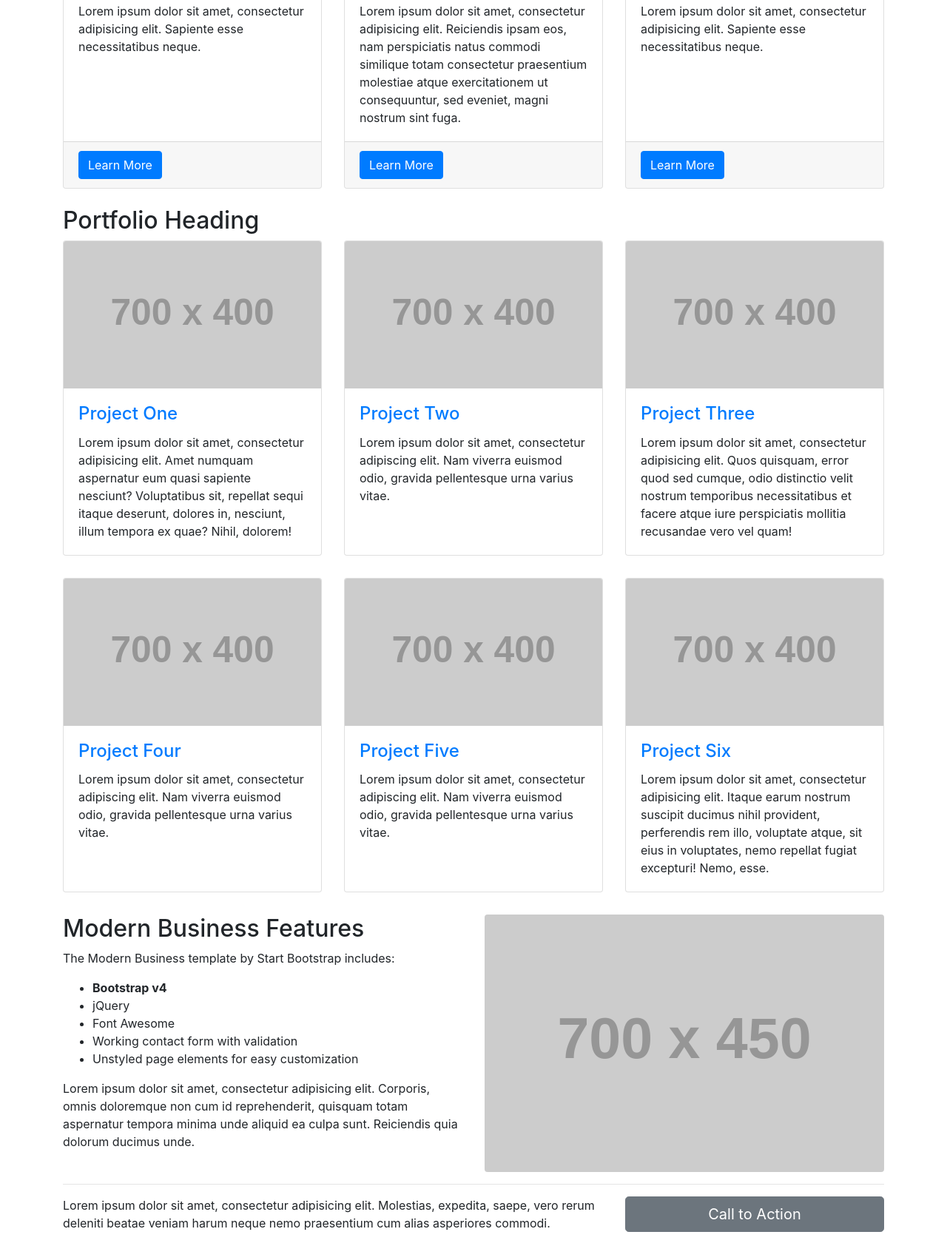
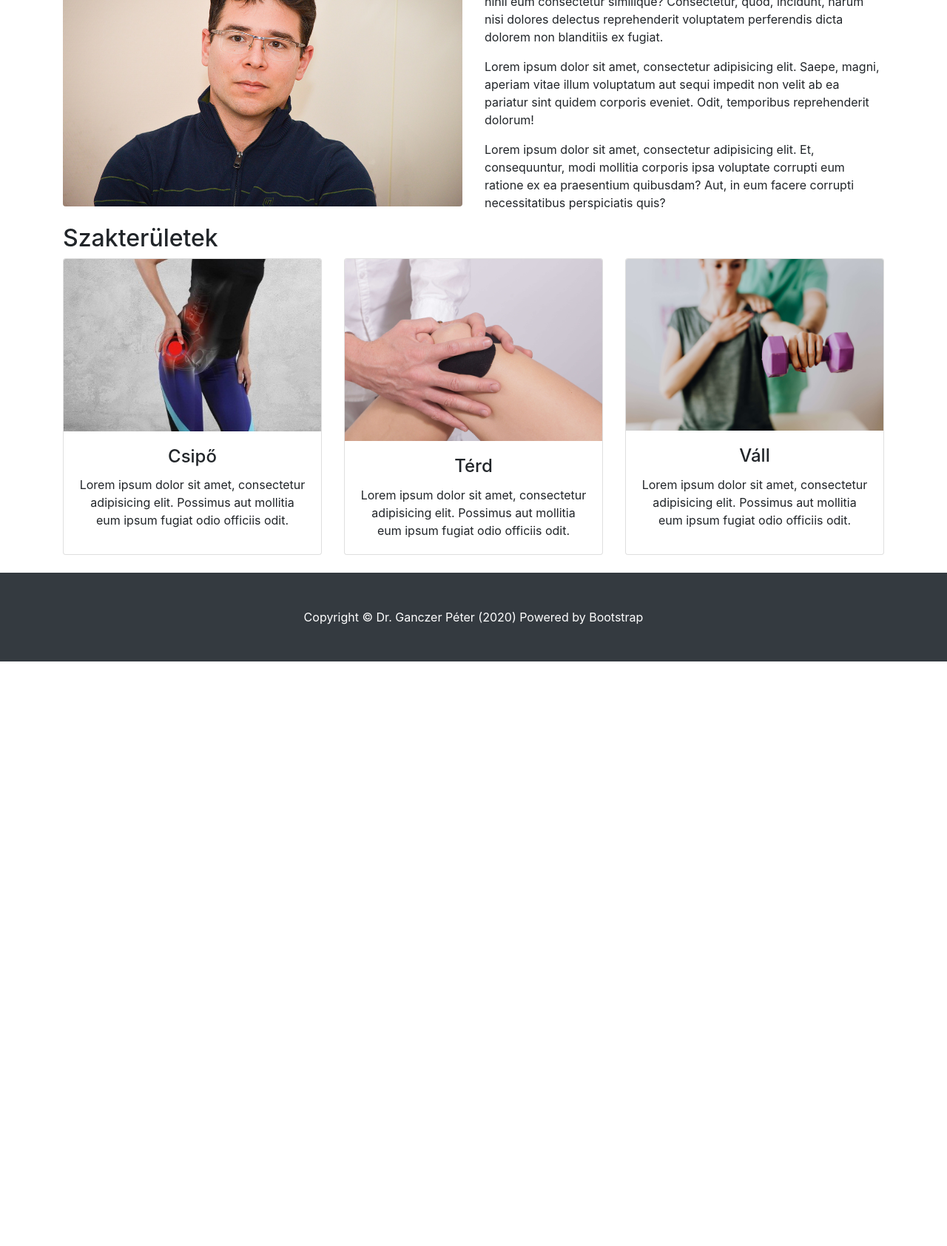
Before and after one commit to petergabor73/dr-ganczer, a website: page index.html in a window 1280 px wide. Shown: the part 744-2428 px from the top of the page at 74% size. After the commit the page ends 1638 px from the top, so only its background shows below. Drawn offline with Linux system fonts and the light colour scheme; placeholder pictures from the web are drawn by us; a web font is replaced by a local one.

Commit message:
Update index.html
Kezdolap tartalmi resze.

```diff
--- a/index.html
+++ b/index.html
@@ -124,24 +124,24 @@
       </ol>
       <div class="carousel-inner" role="listbox">
         <!-- Slide One - Set the background image for this slide in the line below -->
-        <div class="carousel-item active" style="background-image: url('http://placehold.it/1900x1080')">
+        <div class="carousel-item active" style="background-image: url('pictures/csipofajdalom.jpg')">
           <div class="carousel-caption d-none d-md-block">
-            <h3>First Slide</h3>
-            <p>This is a description for the first slide.</p>
+            <h2>Csipő</h2>
+            <p>A csipőhöz a legfontosabb kiemelendő rész.</p>
           </div>
         </div>
         <!-- Slide Two - Set the background image for this slide in the line below -->
-        <div class="carousel-item" style="background-image: url('http://placehold.it/1900x1080')">
+        <div class="carousel-item" style="background-image: url('pictures/terd-szorit.jpg')">
           <div class="carousel-caption d-none d-md-block">
-            <h3>Second Slide</h3>
-            <p>This is a description for the second slide.</p>
+            <h2>Térd</h2>
+            <p>A térdhez a legfontosabb kiemelendő rész.</p>
           </div>
         </div>
         <!-- Slide Three - Set the background image for this slide in the line below -->
-        <div class="carousel-item" style="background-image: url('http://placehold.it/1900x1080')">
+        <div class="carousel-item" style="background-image: url('pictures/nyak-kozel.jpg')">
           <div class="carousel-caption d-none d-md-block">
-            <h3>Third Slide</h3>
-            <p>This is a description for the third slide.</p>
+            <h2>Váll</h2>
+            <p>A vállhoz a legfontosabb kiemelendő rész.</p>
           </div>
         </div>
       </div>
@@ -156,166 +156,78 @@
     </div>
   </header>
 
+
   <!-- Page Content -->
   <div class="container">
 
-    <h1 class="my-4">Welcome to Modern Business</h1>
+    <!-- Page Heading/Breadcrumbs -->
+    <h1 class="mt-4 mb-3">Magamról...</h1>
 
-    <!-- Marketing Icons Section -->
+    <!-- Intro Content -->
+    <div class="row">
+      <div class="col-lg-6">
+        <img class="img-fluid rounded mb-4" src="pictures/dr-ganczer-peter.jpg" alt="Dr. Ganczer Péter">
+      </div>
+      <div class="col-lg-6">
+        <h2>Bemutatkozás</h2>
+        <p>Lorem ipsum dolor sit amet, consectetur adipisicing elit. Sed voluptate nihil eum consectetur similique? Consectetur, quod, incidunt, harum nisi dolores delectus reprehenderit voluptatem perferendis dicta dolorem non blanditiis ex fugiat.</p>
+        <p>Lorem ipsum dolor sit amet, consectetur adipisicing elit. Saepe, magni, aperiam vitae illum voluptatum aut sequi impedit non velit ab ea pariatur sint quidem corporis eveniet. Odit, temporibus reprehenderit dolorum!</p>
+        <p>Lorem ipsum dolor sit amet, consectetur adipisicing elit. Et, consequuntur, modi mollitia corporis ipsa voluptate corrupti eum ratione ex ea praesentium quibusdam? Aut, in eum facere corrupti necessitatibus perspiciatis quis?</p>
+      </div>
+    </div>
+    <!-- /.row -->
+
+    <!-- Team Members -->
+    <h2>Szakterületek</h2>
+
     <div class="row">
       <div class="col-lg-4 mb-4">
-        <div class="card h-100">
-          <h4 class="card-header">Card Title</h4>
+        <div class="card h-100 text-center">
+          <img class="card-img-top" src="pictures/csipofajdalom.jpg" alt="">
           <div class="card-body">
-            <p class="card-text">Lorem ipsum dolor sit amet, consectetur adipisicing elit. Sapiente esse necessitatibus neque.</p>
+            <h4 class="card-title">Csipő</h4>
+            <!-- <h6 class="card-subtitle mb-2 text-muted">Position</h6> -->
+            <p class="card-text">Lorem ipsum dolor sit amet, consectetur adipisicing elit. Possimus aut mollitia eum ipsum fugiat odio officiis odit.</p>
           </div>
-          <div class="card-footer">
-            <a href="#" class="btn btn-primary">Learn More</a>
-          </div>
+
         </div>
       </div>
       <div class="col-lg-4 mb-4">
-        <div class="card h-100">
-          <h4 class="card-header">Card Title</h4>
+        <div class="card h-100 text-center">
+          <img class="card-img-top" src="pictures/terd-szorit.jpg" alt="">
           <div class="card-body">
-            <p class="card-text">Lorem ipsum dolor sit amet, consectetur adipisicing elit. Reiciendis ipsam eos, nam perspiciatis natus commodi similique totam consectetur praesentium molestiae atque exercitationem ut consequuntur, sed eveniet, magni nostrum sint fuga.</p>
+            <h4 class="card-title">Térd</h4>
+            <!-- <h6 class="card-subtitle mb-2 text-muted">Position</h6> -->
+            <p class="card-text">Lorem ipsum dolor sit amet, consectetur adipisicing elit. Possimus aut mollitia eum ipsum fugiat odio officiis odit.</p>
           </div>
-          <div class="card-footer">
-            <a href="#" class="btn btn-primary">Learn More</a>
-          </div>
+
         </div>
       </div>
       <div class="col-lg-4 mb-4">
-        <div class="card h-100">
-          <h4 class="card-header">Card Title</h4>
+        <div class="card h-100 text-center">
+          <img class="card-img-top" src="pictures/Vall-sulyzo.jpg" alt="">
           <div class="card-body">
-            <p class="card-text">Lorem ipsum dolor sit amet, consectetur adipisicing elit. Sapiente esse necessitatibus neque.</p>
+            <h4 class="card-title">Váll</h4>
+            <!-- <h6 class="card-subtitle mb-2 text-muted">Position</h6> -->
+            <p class="card-text">Lorem ipsum dolor sit amet, consectetur adipisicing elit. Possimus aut mollitia eum ipsum fugiat odio officiis odit.</p>
           </div>
-          <div class="card-footer">
-            <a href="#" class="btn btn-primary">Learn More</a>
-          </div>
+
         </div>
       </div>
     </div>
     <!-- /.row -->
 
-    <!-- Portfolio Section -->
-    <h2>Portfolio Heading</h2>
-
-    <div class="row">
-      <div class="col-lg-4 col-sm-6 portfolio-item">
-        <div class="card h-100">
-          <a href="#"><img class="card-img-top" src="http://placehold.it/700x400" alt=""></a>
-          <div class="card-body">
-            <h4 class="card-title">
-              <a href="#">Project One</a>
-            </h4>
-            <p class="card-text">Lorem ipsum dolor sit amet, consectetur adipisicing elit. Amet numquam aspernatur eum quasi sapiente nesciunt? Voluptatibus sit, repellat sequi itaque deserunt, dolores in, nesciunt, illum tempora ex quae? Nihil, dolorem!</p>
-          </div>
-        </div>
-      </div>
-      <div class="col-lg-4 col-sm-6 portfolio-item">
-        <div class="card h-100">
-          <a href="#"><img class="card-img-top" src="http://placehold.it/700x400" alt=""></a>
-          <div class="card-body">
-            <h4 class="card-title">
-              <a href="#">Project Two</a>
-            </h4>
-            <p class="card-text">Lorem ipsum dolor sit amet, consectetur adipiscing elit. Nam viverra euismod odio, gravida pellentesque urna varius vitae.</p>
-          </div>
-        </div>
-      </div>
-      <div class="col-lg-4 col-sm-6 portfolio-item">
-        <div class="card h-100">
-          <a href="#"><img class="card-img-top" src="http://placehold.it/700x400" alt=""></a>
-          <div class="card-body">
-            <h4 class="card-title">
-              <a href="#">Project Three</a>
-            </h4>
-            <p class="card-text">Lorem ipsum dolor sit amet, consectetur adipisicing elit. Quos quisquam, error quod sed cumque, odio distinctio velit nostrum temporibus necessitatibus et facere atque iure perspiciatis mollitia recusandae vero vel quam!</p>
-          </div>
-        </div>
-      </div>
-      <div class="col-lg-4 col-sm-6 portfolio-item">
-        <div class="card h-100">
-          <a href="#"><img class="card-img-top" src="http://placehold.it/700x400" alt=""></a>
-          <div class="card-body">
-            <h4 class="card-title">
-              <a href="#">Project Four</a>
-            </h4>
-            <p class="card-text">Lorem ipsum dolor sit amet, consectetur adipiscing elit. Nam viverra euismod odio, gravida pellentesque urna varius vitae.</p>
-          </div>
-        </div>
-      </div>
-      <div class="col-lg-4 col-sm-6 portfolio-item">
-        <div class="card h-100">
-          <a href="#"><img class="card-img-top" src="http://placehold.it/700x400" alt=""></a>
-          <div class="card-body">
-            <h4 class="card-title">
-              <a href="#">Project Five</a>
-            </h4>
-            <p class="card-text">Lorem ipsum dolor sit amet, consectetur adipiscing elit. Nam viverra euismod odio, gravida pellentesque urna varius vitae.</p>
-          </div>
-        </div>
-      </div>
-      <div class="col-lg-4 col-sm-6 portfolio-item">
-        <div class="card h-100">
-          <a href="#"><img class="card-img-top" src="http://placehold.it/700x400" alt=""></a>
-          <div class="card-body">
-            <h4 class="card-title">
-              <a href="#">Project Six</a>
-            </h4>
-            <p class="card-text">Lorem ipsum dolor sit amet, consectetur adipisicing elit. Itaque earum nostrum suscipit ducimus nihil provident, perferendis rem illo, voluptate atque, sit eius in voluptates, nemo repellat fugiat excepturi! Nemo, esse.</p>
-          </div>
-        </div>
-      </div>
-    </div>
-    <!-- /.row -->
-
-    <!-- Features Section -->
-    <div class="row">
-      <div class="col-lg-6">
-        <h2>Modern Business Features</h2>
-        <p>The Modern Business template by Start Bootstrap includes:</p>
-        <ul>
-          <li>
-            <strong>Bootstrap v4</strong>
-          </li>
-          <li>jQuery</li>
-          <li>Font Awesome</li>
-          <li>Working contact form with validation</li>
-          <li>Unstyled page elements for easy customization</li>
-        </ul>
-        <p>Lorem ipsum dolor sit amet, consectetur adipisicing elit. Corporis, omnis doloremque non cum id reprehenderit, quisquam totam aspernatur tempora minima unde aliquid ea culpa sunt. Reiciendis quia dolorum ducimus unde.</p>
-      </div>
-      <div class="col-lg-6">
-        <img class="img-fluid rounded" src="http://placehold.it/700x450" alt="">
-      </div>
-    </div>
-    <!-- /.row -->
-
-    <hr>
-
-    <!-- Call to Action Section -->
-    <div class="row mb-4">
-      <div class="col-md-8">
-        <p>Lorem ipsum dolor sit amet, consectetur adipisicing elit. Molestias, expedita, saepe, vero rerum deleniti beatae veniam harum neque nemo praesentium cum alias asperiores commodi.</p>
-      </div>
-      <div class="col-md-4">
-        <a class="btn btn-lg btn-secondary btn-block" href="#">Call to Action</a>
-      </div>
-    </div>
 
   </div>
   <!-- /.container -->
-
   <!-- Footer -->
   <footer class="py-5 bg-dark">
     <div class="container">
-      <p class="m-0 text-center text-white">Copyright &copy; Your Website 2020</p>
+      <p class="m-0 text-center text-white">Copyright &copy; Dr. Ganczer Péter (2020) Powered by Bootstrap</p>
     </div>
     <!-- /.container -->
   </footer>
+
 
   <!-- Bootstrap core JavaScript -->
   <script src="vendor/jquery/jquery.min.js"></script>
```
